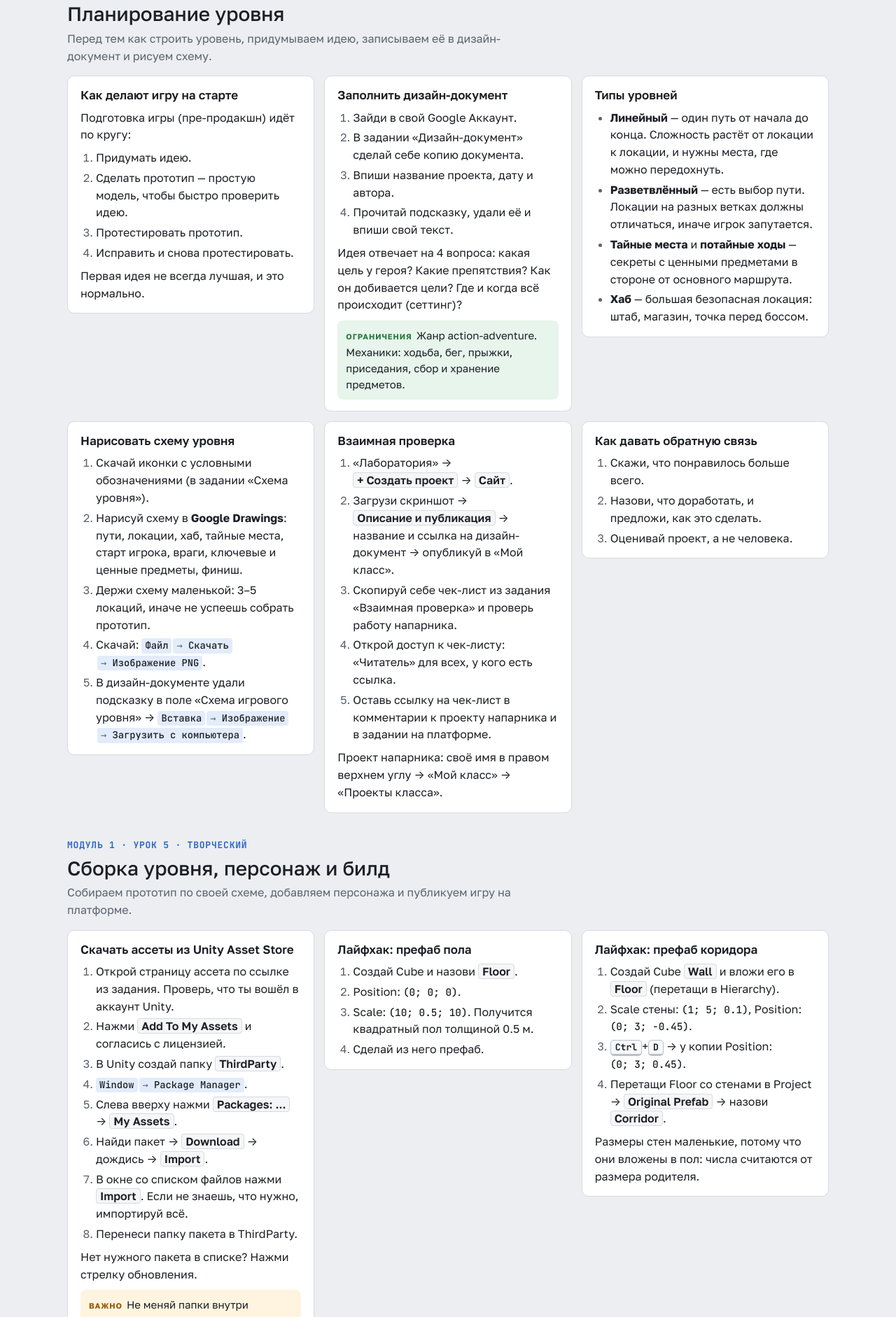
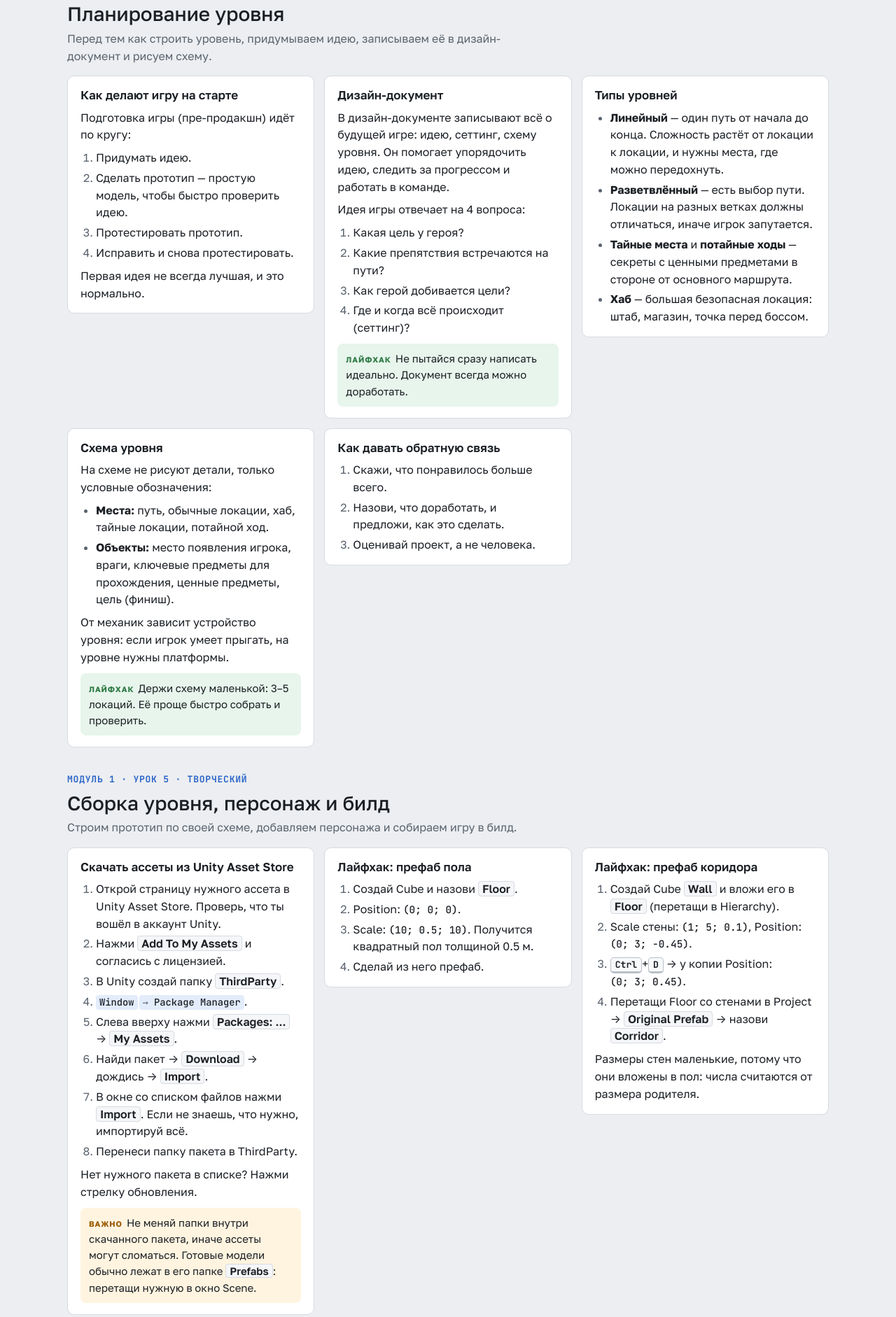
Before and after one commit to twzuka/unity-shpora, a plain HTML site: page index.html in a window 1280 px wide. Shown: the part 7017-8899 px from the top of the page at 70% size. Drawn offline with Linux system fonts and the light colour scheme; a web font is replaced by a local one.

Commit message:
Remove lesson assignments, keep theory and tips

```diff
--- a/index.html
+++ b/index.html
@@ -548,7 +548,7 @@ footer{color:var(--muted);font-size:14px;padding-block:24px 40px;border-top:1px
       <h3>Импортировать текстуру</h3>
       <ol>
         <li>Создай папку <span class="ui">Art/Textures</span>.</li>
-        <li>Скачай текстуру с платформы (задание «Текстуры для импорта»).</li>
+        <li>Скачай картинку с текстурой на компьютер.</li>
         <li>В Unity: <span class="path"><span>Assets</span><span>Import New Asset...</span></span>.</li>
         <li>Найди файл → <span class="ui">Import</span>.</li>
         <li>Перенеси текстуру в папку Textures.</li>
@@ -603,15 +603,16 @@ footer{color:var(--muted);font-size:14px;padding-block:24px 40px;border-top:1px
     </div>
 
     <div class="card" data-s>
-      <h3>Заполнить дизайн-документ</h3>
+      <h3>Дизайн-документ</h3>
+      <p>В дизайн-документе записывают всё о будущей игре: идею, сеттинг, схему уровня. Он помогает упорядочить идею, следить за прогрессом и работать в команде.</p>
+      <p>Идея игры отвечает на 4 вопроса:</p>
       <ol>
-        <li>Зайди в свой Google Аккаунт.</li>
-        <li>В задании «Дизайн-документ» сделай себе копию документа.</li>
-        <li>Впиши название проекта, дату и автора.</li>
-        <li>Прочитай подсказку, удали её и впиши свой текст.</li>
+        <li>Какая цель у героя?</li>
+        <li>Какие препятствия встречаются на пути?</li>
+        <li>Как герой добивается цели?</li>
+        <li>Где и когда всё происходит (сеттинг)?</li>
       </ol>
-      <p>Идея отвечает на 4 вопроса: какая цель у героя? Какие препятствия? Как он добивается цели? Где и когда всё происходит (сеттинг)?</p>
-      <div class="note tip"><b class="l">Ограничения</b>Жанр action-adventure. Механики: ходьба, бег, прыжки, приседания, сбор и хранение предметов.</div>
+      <div class="note tip"><b class="l">Лайфхак</b>Не пытайся сразу написать идеально. Документ всегда можно доработать.</div>
     </div>
 
     <div class="card" data-s>
@@ -625,26 +626,14 @@ footer{color:var(--muted);font-size:14px;padding-block:24px 40px;border-top:1px
     </div>
 
     <div class="card" data-s>
-      <h3>Нарисовать схему уровня</h3>
-      <ol>
-        <li>Скачай иконки с условными обозначениями (в задании «Схема уровня»).</li>
-        <li>Нарисуй схему в <b>Google Drawings</b>: пути, локации, хаб, тайные места, старт игрока, враги, ключевые и ценные предметы, финиш.</li>
-        <li>Держи схему маленькой: 3–5 локаций, иначе не успеешь собрать прототип.</li>
-        <li>Скачай: <span class="path"><span>Файл</span><span>Скачать</span><span>Изображение PNG</span></span>.</li>
-        <li>В дизайн-документе удали подсказку в поле «Схема игрового уровня» → <span class="path"><span>Вставка</span><span>Изображение</span><span>Загрузить с компьютера</span></span>.</li>
-      </ol>
-    </div>
-
-    <div class="card" data-s>
-      <h3>Взаимная проверка</h3>
-      <ol>
-        <li>«Лаборатория» → <span class="ui">+ Создать проект</span> → <span class="ui">Сайт</span>.</li>
-        <li>Загрузи скриншот → <span class="ui">Описание и публикация</span> → название и ссылка на дизайн-документ → опубликуй в «Мой класс».</li>
-        <li>Скопируй себе чек-лист из задания «Взаимная проверка» и проверь работу напарника.</li>
-        <li>Открой доступ к чек-листу: «Читатель» для всех, у кого есть ссылка.</li>
-        <li>Оставь ссылку на чек-лист в комментарии к проекту напарника и в задании на платформе.</li>
-      </ol>
-      <p>Проект напарника: своё имя в правом верхнем углу → «Мой класс» → «Проекты класса».</p>
+      <h3>Схема уровня</h3>
+      <p>На схеме не рисуют детали, только условные обозначения:</p>
+      <ul>
+        <li><b>Места:</b> путь, обычные локации, хаб, тайные локации, потайной ход.</li>
+        <li><b>Объекты:</b> место появления игрока, враги, ключевые предметы для прохождения, ценные предметы, цель (финиш).</li>
+      </ul>
+      <p>От механик зависит устройство уровня: если игрок умеет прыгать, на уровне нужны платформы.</p>
+      <div class="note tip"><b class="l">Лайфхак</b>Держи схему маленькой: 3–5 локаций. Её проще быстро собрать и проверить.</div>
     </div>
 
     <div class="card" data-s>
@@ -662,13 +651,13 @@ footer{color:var(--muted);font-size:14px;padding-block:24px 40px;border-top:1px
   <div class="sec-head">
     <span class="code">Модуль 1 · Урок 5 · Творческий</span>
     <h2>Сборка уровня, персонаж и билд</h2>
-    <p>Собираем прототип по своей схеме, добавляем персонажа и публикуем игру на платформе.</p>
+    <p>Строим прототип по своей схеме, добавляем персонажа и собираем игру в билд.</p>
   </div>
   <div class="grid">
     <div class="card" data-s>
       <h3>Скачать ассеты из Unity Asset Store</h3>
       <ol>
-        <li>Открой страницу ассета по ссылке из задания. Проверь, что ты вошёл в аккаунт Unity.</li>
+        <li>Открой страницу нужного ассета в Unity Asset Store. Проверь, что ты вошёл в аккаунт Unity.</li>
         <li>Нажми <span class="ui">Add To My Assets</span> и согласись с лицензией.</li>
         <li>В Unity создай папку <span class="ui">ThirdParty</span>.</li>
         <li><span class="path"><span>Window</span><span>Package Manager</span></span>.</li>
@@ -734,7 +723,7 @@ footer{color:var(--muted);font-size:14px;padding-block:24px 40px;border-top:1px
     <div class="card" data-s>
       <h3>Добавить персонажа и поиграть</h3>
       <ol>
-        <li>Скачай ассеты из задания «Тестирование прототипа» и импортируй их в проект.</li>
+        <li>Импортируй в проект пакет с персонажем First Person Controller (например, Mini First Person Controller из Asset Store).</li>
         <li>Перетащи префаб <span class="ui">First Person Controller</span> на место, где должен появиться игрок.</li>
         <li>У <span class="ui">Main Camera</span> сними галочку с компонента <span class="ui">Audio Listener</span>.</li>
         <li>Нажми <span class="ui">Play</span> вверху редактора.</li>
@@ -755,18 +744,6 @@ footer{color:var(--muted);font-size:14px;padding-block:24px 40px;border-top:1px
         <li>Закрой окно → <span class="ui">Build</span>.</li>
         <li>Создай новую папку с именем игры и выбери её. <b>Не в папке Assets!</b></li>
         <li>Жди, сборка займёт время.</li>
-      </ol>
-    </div>
-
-    <div class="card" data-s>
-      <h3>Загрузить игру на платформу</h3>
-      <ol>
-        <li>Открой папку билда и выдели <b>всё её содержимое</b> (не саму папку).</li>
-        <li>Windows: <kbd>ПКМ</kbd> → <span class="path"><span>7-Zip</span><span>Добавить к архиву...</span></span> → формат Zip → OK. macOS: <kbd>ПКМ</kbd> → «Сжать».</li>
-        <li>«Лаборатория» → <span class="ui">+ Создать проект</span> → <span class="ui">Unity</span>.</li>
-        <li>«Загрузи архив WebGL» → выбери архив (не больше 300 МБ).</li>
-        <li>Добавь название, описание и обложку.</li>
-        <li>Опубликуй в классе.</li>
       </ol>
     </div>
 
@@ -804,14 +781,13 @@ footer{color:var(--muted);font-size:14px;padding-block:24px 40px;border-top:1px
         <li>Круги («пузыри») — локации. Размер круга показывает размер и высоту локации.</li>
         <li>Стрелки — направление и тип дороги.</li>
         <li>Учитывай механики персонажа: ходьба, бег, прыжки, приседания.</li>
-        <li>Рисуем в Google Drawings, не больше 5–7 локаций, с разными формами рельефа.</li>
+        <li>Не больше 5–7 локаций, и у каждой своя форма рельефа.</li>
       </ul>
     </div>
 
     <div class="card" data-s>
       <h3>Создать Terrain</h3>
       <ol>
-        <li>Новый 3D-проект в Unity Hub, имя <span class="ui">Terrain</span>.</li>
         <li><span class="path"><span>GameObject</span><span>3D Object</span><span>Terrain</span></span>.</li>
         <li>Отдали камеру: плоскость очень большая.</li>
       </ol>
@@ -924,7 +900,7 @@ footer{color:var(--muted);font-size:14px;padding-block:24px 40px;border-top:1px
         <li>Колонки: перетащи <span class="ui">Column</span>, впиши заголовок, перетащи в неё картинки.</li>
         <li>Удалить лишнее: выдели и нажми <kbd>Backspace</kbd>.</li>
       </ol>
-      <p>Где брать картинки: Freepik и Unsplash (ссылки в задании). Ищи по слову, например «горы», или по категории Nature → <span class="ui">Download free</span>.</p>
+      <p>Где брать картинки: Freepik и Unsplash. Ищи по слову, например «горы», или по категории Nature → <span class="ui">Download free</span>.</p>
     </div>
 
     <div class="card" data-s>
@@ -933,17 +909,17 @@ footer{color:var(--muted);font-size:14px;padding-block:24px 40px;border-top:1px
         <li>Клик по пустому месту доски → три точки → <span class="ui">Color</span> → перетащи на доску.</li>
         <li>В меню цвета нажми <span class="ui">Color</span> и пипеткой возьми цвет с картинки.</li>
         <li>Сделай палитру из 5–6 цветов. Код цвета потом можно вставить в Unity в поле Hexadecimal.</li>
-        <li>Готово: <span class="ui">Export</span> → <span class="ui">PDF high quality</span> → загрузи файл в задание «Создание доски настроения».</li>
+        <li>Сохранить доску: <span class="ui">Export</span> → <span class="ui">PDF high quality</span>.</li>
       </ol>
     </div>
 
     <div class="card" data-s>
       <h3>Покрасить землю текстурой</h3>
       <ol>
-        <li>Скачай текстуру <span class="ui">Ground (Diffuse)</span> и импортируй в <span class="ui">Art/Textures</span> через <span class="path"><span>Assets</span><span>Import New Asset...</span></span>.</li>
+        <li>Скачай бесшовную текстуру земли, например <span class="ui">Ground (Diffuse)</span>, и импортируй в <span class="ui">Art/Textures</span> через <span class="path"><span>Assets</span><span>Import New Asset...</span></span>.</li>
         <li>Terrain → <span class="ui">Paint Terrain</span> → в списке кистей <span class="ui">Paint Texture</span>.</li>
         <li><span class="ui">Edit Terrain Layers...</span> → <span class="ui">Create Layer</span>.</li>
-        <li>В окне выбора дважды щёлкни по текстуре Ground (Diffuse).</li>
+        <li>В окне выбора дважды щёлкни по своей текстуре.</li>
         <li>В Assets появился ассет <span class="ui">New Layer</span> (это Terrain Layer). Переименуй его в <span class="ui">Ground</span>.</li>
       </ol>
       <div class="note warn"><b class="l">Важно</b>Первый слой покрывает весь ландшафт, поэтому для него бери <b>бесшовную</b> текстуру.</div>
@@ -952,7 +928,7 @@ footer{color:var(--muted);font-size:14px;padding-block:24px 40px;border-top:1px
     <div class="card" data-s>
       <h3>Добавить неровности: Normal Map</h3>
       <ol>
-        <li>Скачай <span class="ui">Ground (Normal)</span> и импортируй.</li>
+        <li>Скачай карту нормалей к этой текстуре, например <span class="ui">Ground (Normal)</span>, и импортируй.</li>
         <li>Выбери эту текстуру → <span class="ui">Texture Type</span> = <span class="ui">Normal Map</span> → <span class="ui">Apply</span>.</li>
         <li>Открой ассет слоя <span class="ui">Ground</span>.</li>
         <li>В поле <span class="ui">Normal Map</span> нажми <span class="ui">Select</span> и выбери Ground (Normal).</li>
@@ -963,7 +939,7 @@ footer{color:var(--muted);font-size:14px;padding-block:24px 40px;border-top:1px
     <div class="card" data-s>
       <h3>Нарисовать дорожки вторым слоем</h3>
       <ol>
-        <li>Скачай <span class="ui">Ground Dirt (Diffuse)</span>.</li>
+        <li>Скачай вторую текстуру, например землю для дорожек <span class="ui">Ground Dirt (Diffuse)</span>.</li>
         <li><span class="ui">Edit Terrain Layers...</span> → <span class="ui">Create Layer</span> → выбери текстуру.</li>
         <li>Переименуй новый слой в <span class="ui">Path</span>.</li>
         <li>Щёлкни по нему в списке <span class="ui">Terrain Layers</span>, выбери форму, размер и жёсткость кисти.</li>
@@ -975,7 +951,6 @@ footer{color:var(--muted);font-size:14px;padding-block:24px 40px;border-top:1px
     <div class="card" data-s>
       <h3>Добавить воду</h3>
       <ol>
-        <li>В задании «Детализация ландшафта» нажми на картинку <b>Water</b>.</li>
         <li>Импортируй из Asset Store пакет <span class="ui">Aquas Lite</span> (как в уроке М1У5) и положи в ThirdParty.</li>
         <li>Появилась папка <span class="ui">_TerrainAutoUpgrade</span>? Её можно удалить.</li>
         <li><span class="ui">AQUAS-Lite</span> → <span class="ui">Prefabs</span> → перетащи воду на сцену.</li>
@@ -987,7 +962,7 @@ footer{color:var(--muted);font-size:14px;padding-block:24px 40px;border-top:1px
     <div class="card" data-s>
       <h3>Посадить деревья</h3>
       <ol>
-        <li>Скачай модели деревьев из задания.</li>
+        <li>Подготовь модель дерева (например, из Asset Store) и импортируй в проект.</li>
         <li>Terrain → <span class="ui">Paint Trees</span>.</li>
         <li><span class="ui">Edit Trees...</span> → <span class="ui">Add Tree</span>.</li>
         <li>Нажми кружок, выбери модель → <span class="ui">Add</span>.</li>
@@ -999,7 +974,7 @@ footer{color:var(--muted);font-size:14px;padding-block:24px 40px;border-top:1px
     <div class="card" data-s>
       <h3>Посадить траву и цветы</h3>
       <ol>
-        <li>Скачай текстуру травы из задания.</li>
+        <li>Импортируй в проект текстуру травы.</li>
         <li>Terrain → <span class="ui">Paint Details</span>.</li>
         <li><span class="ui">Edit Details...</span> → <span class="ui">Add Grass Texture</span>.</li>
         <li>Нажми кружок, выбери текстуру травы → <span class="ui">Add</span>.</li>
@@ -1089,9 +1064,9 @@ footer{color:var(--muted);font-size:14px;padding-block:24px 40px;border-top:1px
     <div class="card" data-s>
       <h3>Фонарь с лампой внутри</h3>
       <ol>
-        <li>Скачай модель фонаря из задания «Создание светового дизайна».</li>
+        <li>Возьми модель фонаря в виде пакета (.unitypackage).</li>
         <li><span class="path"><span>Assets</span><span>Import Package</span><span>Custom Package...</span></span> → выбери файл.</li>
-        <li>Найди префаб <span class="ui">CarvedPost2</span> в <span class="ui">Lantern/Prefabs</span> и поставь на сцену.</li>
+        <li>Найди префаб фонаря в папке <span class="ui">Prefabs</span> пакета и поставь на сцену.</li>
         <li>В Hierarchy перетащи Point Light внутрь фонаря.</li>
         <li>Подвинь свет так, чтобы казалось, что светит лампа.</li>
         <li>Примени к префабу: <span class="ui">Overrides</span> → <span class="ui">Apply All</span>.</li>
@@ -1141,14 +1116,14 @@ footer{color:var(--muted);font-size:14px;padding-block:24px 40px;border-top:1px
     <div class="tr" data-s><p class="q">Настройки материала серые и не меняются</p><p class="a">Это <span class="ui">Default Material</span>, его нельзя менять. Создай свой материал.</p></div>
     <div class="tr" data-s><p class="q">Поменял цвет у одного объекта, а поменялся у всех</p><p class="a">У них общий материал. Создай отдельный материал для этого объекта.</p></div>
     <div class="tr" data-s><p class="q">Текстура растянута или слишком мелкая</p><p class="a">Настрой <span class="ui">Tiling</span> в материале (у Terrain Layer — <span class="ui">Tiling Settings</span>).</p></div>
-    <div class="tr" data-s><p class="q">Поверхности мелькают при движении камеры</p><p class="a">Две поверхности стоят в одном месте и спорят, какую рисовать. Чуть-чуть сдвинь один из объектов. Подробнее — в задании «Материалы и текстуры».</p></div>
+    <div class="tr" data-s><p class="q">Поверхности мелькают при движении камеры</p><p class="a">Две поверхности стоят в одном месте и спорят, какую рисовать. Чуть-чуть сдвинь один из объектов.</p></div>
     <div class="tr" data-s><p class="q">Прохожу сквозь объекты из Asset Store</p><p class="a">У них нет коллайдера. Для прототипа это нормально, коллайдеры будут позже.</p></div>
     <div class="tr" data-s><p class="q">В консоли жёлтые треугольники</p><p class="a">Это предупреждения. Они только советуют и работе проекта не мешают.</p></div>
     <div class="tr" data-s><p class="q">Пишет про два Audio Listener</p><p class="a">У <span class="ui">Main Camera</span> сними галочку с <span class="ui">Audio Listener</span>: у персонажа есть своя камера.</p></div>
     <div class="tr" data-s><p class="q">Нет пакета в Package Manager</p><p class="a">Проверь, что вошёл в аккаунт Unity и нажал Add To My Assets. Потом нажми стрелку обновления в списке My Assets.</p></div>
     <div class="tr" data-s><p class="q">Ошибка «…incompatibility between Color Space and current settings»</p><p class="a"><span class="ui">Player Settings</span> → <span class="ui">Other Settings</span>: <span class="ui">Color Space</span> = <span class="ui">Gamma</span>, <span class="ui">Lightmap Encoding</span> = <span class="ui">Normal Quality</span>.</p></div>
     <div class="tr" data-s><p class="q">Нет платформы WebGL</p><p class="a">В Build Settings нажми <span class="ui">Install with Unity Hub</span>.</p></div>
-    <div class="tr" data-s><p class="q">Игра на платформе не запускается</p><p class="a">Player Settings → поставь галочку <span class="ui">Decompression Fallback</span>, удали папку со старым билдом и собери заново.</p></div>
+    <div class="tr" data-s><p class="q">Собранная игра не запускается в браузере</p><p class="a">Player Settings → поставь галочку <span class="ui">Decompression Fallback</span>, удали папку со старым билдом и собери заново.</p></div>
     <div class="tr" data-s><p class="q">Не получается сделать впадину на Terrain</p><p class="a">У ландшафта нет толщины: <span class="ui">Set Height</span> → Height 8 → <span class="ui">Flatten All</span>.</p></div>
     <div class="tr" data-s><p class="q">Кисть рисует не той текстурой</p><p class="a">Щёлкни по нужному слою в списке <span class="ui">Terrain Layers</span>.</p></div>
     <div class="tr" data-s><p class="q">Сцена стала совсем тёмной</p><p class="a">Проверь <span class="ui">Rotation X</span> у Directional Light: от 180 до 360 — ночь.</p></div>
@@ -1200,7 +1175,7 @@ footer{color:var(--muted);font-size:14px;padding-block:24px 40px;border-top:1px
 </main>
 
 <footer>
-  <div class="wrap">Курс «Разработка игр на Unity», модули 1–2 (уроки М1У1–М2У3). Задания и гайдлайны к урокам — на платформе learn.algoritmika.org.</div>
+  <div class="wrap">Курс «Разработка игр на Unity», модули 1–2 (уроки М1У1–М2У3).</div>
 </footer>
 
 <script>
```
